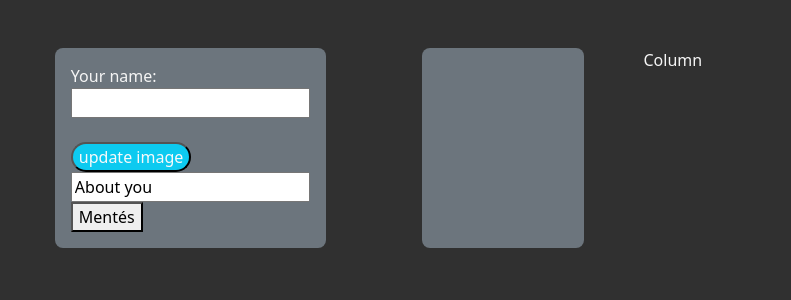
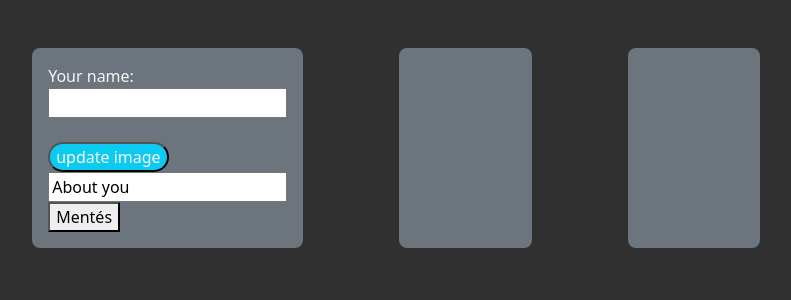
Before and after one commit to zemendaniel/flask-starter, a Python web app: template templates/pages/about.html in a window 1280 px wide. Shown: the part 56-356 px from the top of the page, without its empty margins (244-1035 px from the left). Run offline with Jinja, Linux system fonts and the light colour scheme; the template is opened without the code that fills it, so the values that code supplies are empty.

```diff
--- a/templates/pages/about.html
+++ b/templates/pages/about.html
@@ -40,8 +40,8 @@
               <input type="text" class="about" id="about" name="about" value="About you">
               <button type="submit" id="mentes">Mentés</button> -->
             </div>
-            <div class="col">
-              Column
+            <div class="col w-33 gx-4 p-3 h-auto w-auto h-auto bg-secondary rounded-3 mx-5">
+
             </div>
           </div>
         </div>
```
